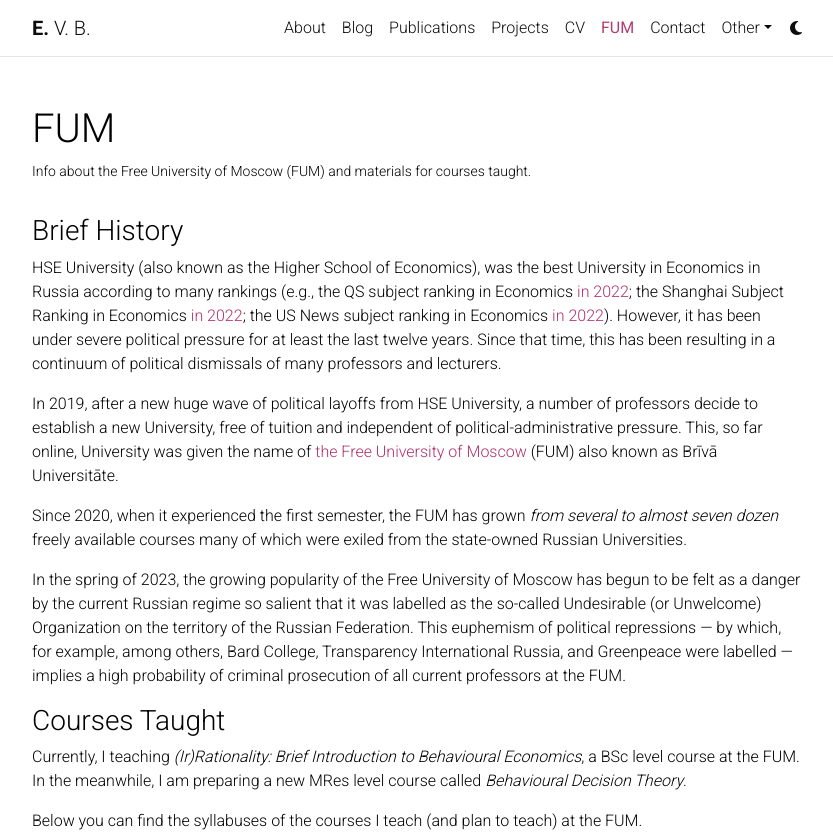
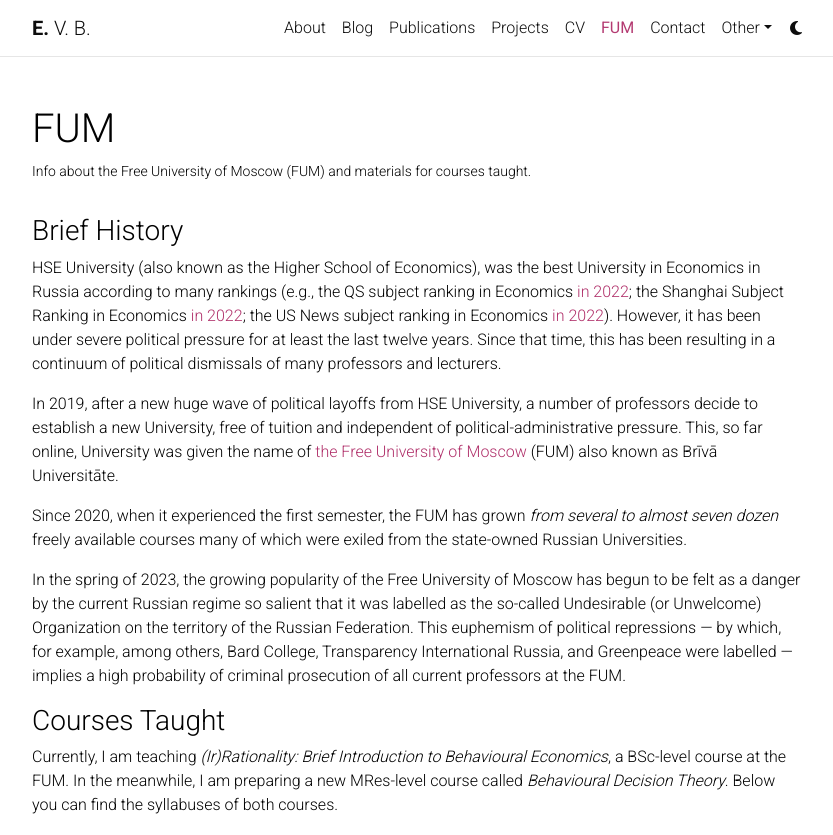
Before and after one commit to egorbronnikov/egorbronnikov.github.io, a Jekyll site: the page built from _pages/teaching.md, in a window 1280 px wide and 1329 px high. Shown: the top 835 px of the window, without its empty margins (223-1056 px from the left). Built offline with Jekyll 4.4.1, drawn with Linux system fonts in a browser that asks for light colours; comment, search, counter and statistics services are not loaded; a style sheet for code colours, icons or effects is not loaded.

Commit message:
Update teaching.md

```diff
--- a/_pages/teaching.md
+++ b/_pages/teaching.md
@@ -23,7 +23,5 @@
 
 ### Courses Taught
 
-Currently, I teaching _(Ir)Rationality: Brief Introduction to Behavioural Economics_, a BSc level course at the FUM.
-In the meanwhile, I am preparing a new MRes level course called _Behavioural Decision Theory_.
-
-Below you can find the syllabuses of the courses I teach (and plan to teach) at the FUM.
+Currently, I am teaching _(Ir)Rationality: Brief Introduction to Behavioural Economics_, a BSc-level course at the FUM.
+In the meanwhile, I am preparing a new MRes-level course called _Behavioural Decision Theory_. Below you can find the syllabuses of both courses.
```
